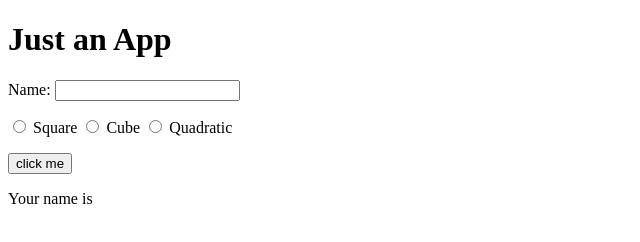
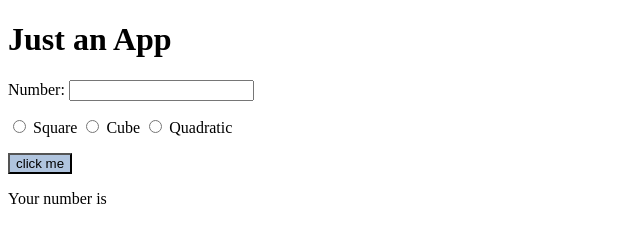
Before and after one commit to martypdx/bcp-day-4, a plain HTML site: page index.html in a window 1280 px wide. Both pictures are taken after a click on the button "click me". Shown: the whole page, without its empty margins (0-640 px from the left). Drawn offline with Linux system fonts and the light colour scheme.

Commit message:
use a class instead of styles

```diff
--- a/index.html
+++ b/index.html
@@ -8,6 +8,17 @@
         label {
             cursor: pointer;
         }
+
+        button {
+            background: lightsteelblue;
+        }
+
+        .big-number {
+            background: steelblue;
+            color: white;
+            font-family: fantasy;
+        }
+
     </style>
 </head>
 <body>
@@ -16,20 +27,20 @@
 
         <p>
             <label>
-                Name:
-                <input id="name">
+                Number:
+                <input type="number" id="number">
             </label>
         </p>
 
         <p>
             <label>
-                <input name="power" type="radio"> Square
+                <input name="power" type="radio" value="2"> Square
             </label>
             <label>
-                <input name="power" type="radio"> Cube
+                <input name="power" type="radio" value="3"> Cube
             </label>
             <label>
-                <input name="power" type="radio"> Quadratic
+                <input name="power" type="radio" value="4"> Quadratic
             </label>
         </p>
 
@@ -37,20 +48,34 @@
             <button onclick="showName()">click me</button>
         </p>
 
-        <p id="result"></p>
+        <p id="result">test me</p>
     </main>
 
     <script>
 
         function showName() {
-            var input = document.getElementById('name');
-            var name = input.value;
+            var input = document.getElementById('number');
+            var number = input.value;
 
-            var p = document.getElementById('result');
-            p.innerText = 'Your name is ' + name;
-            if(name === 'marty') {
-                p.style.backgroundColor = 'steelblue';
+            if(isNaN(number)) {
+                alert('please input a number!');
             }
+            else {
+                var radio = document.querySelector('input[name=power]:checked');
+                // console.log(radio.value);
+
+                var p = document.getElementById('result');
+                p.innerHTML = 'Your number is <strong>' + number + '</strong>';
+
+                var background;
+                if(number > 25) {
+                    p.classList.add('big-number');
+                }
+                else {
+                    p.classList.remove('big-number');
+                }
+            }
+
         }
 
         function count() {
```
